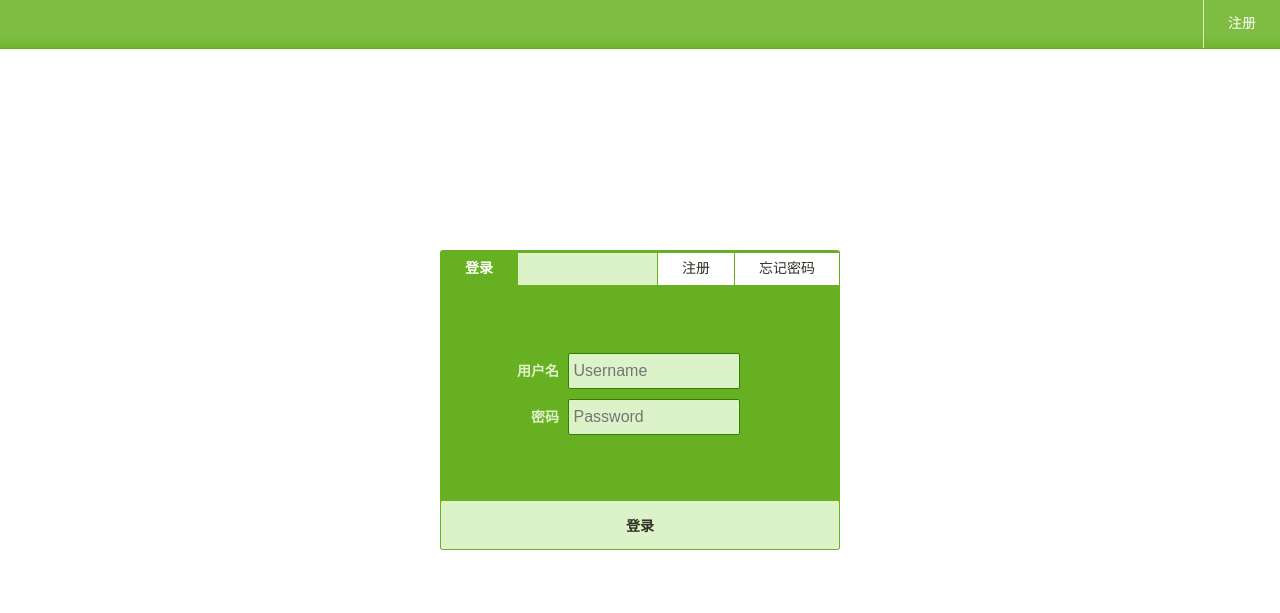
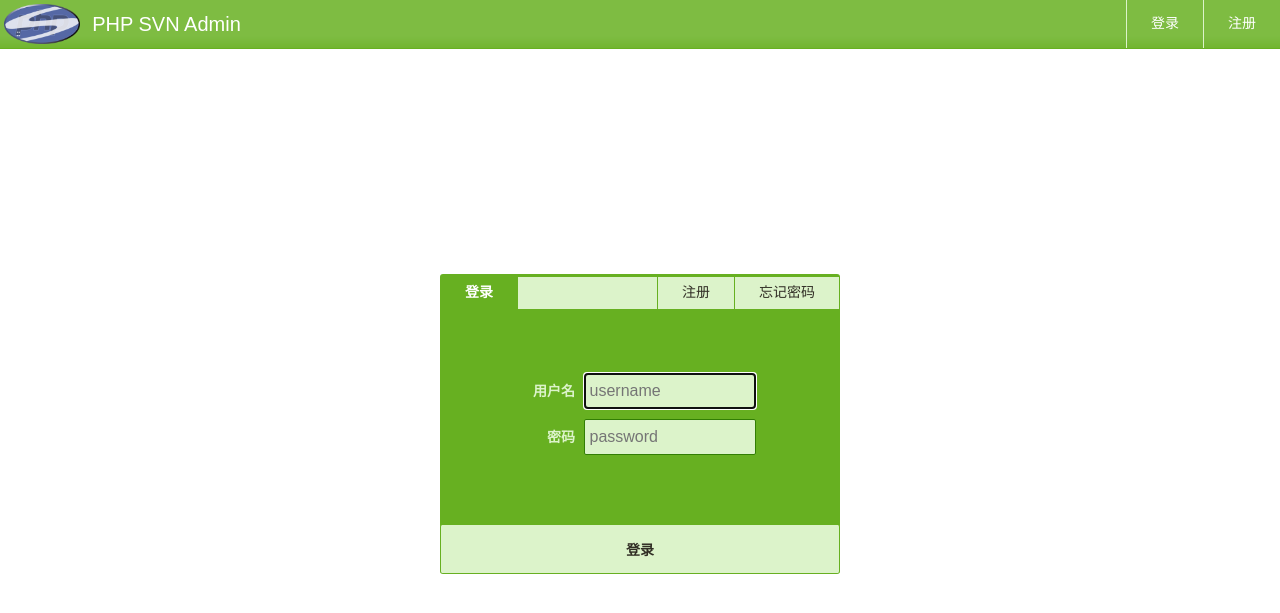
Before and after one commit to jamesfancy/phpsvnadmin, a PHP site: page / in a window 1280 px wide. Shown: the top 613 px of the page. Run offline with PHP 8.4, Linux system fonts and the light colour scheme; style sheets or scripts are compiled from the project's sources; some libraries are stand-ins or nearby versions.

Commit message:
add logo and finish ui of index page.

```diff
--- a/inc/conf.inc.php
+++ b/inc/conf.inc.php
@@ -34,3 +34,14 @@ class SvnAdminConfig {
 
 $config = new SvnAdminConfig();
 $config->import('options');
+
+if (isset($config->options['appRoot'])) {
+    $appRoot = $config->options['appRoot'];
+    if (!$appRoot) {
+        $appRoot = '/';
+    } else if (!preg_match('/\\/$/', $appRoot)) {
+        $appRoot = $appRoot . '/';
+    }
+} else {
+    $appRoot = '/';
+}
--- a/inc/endbody.inc.php
+++ b/inc/endbody.inc.php
@@ -2,6 +2,5 @@
     require_once dirname(__FILE__) . '/conf.inc.php';
     $root = $config->options['appRoot'];
     echo "<script type=\"text/javascript\" src=\"${root}js/jquery-1.10.1.min.js\"></script>";
-    echo "<script type=\"text/javascript\" src=\"${root}js/jquery-ui-1.10.3.custom.min.js\"></script>";
     echo "<script type=\"text/javascript\" src=\"${root}js/app.js\"></script>";
     echo "<script type=\"text/javascript\" src=\"${root}js/app/index.js\"></script>";
--- a/inc/header.inc.php
+++ b/inc/header.inc.php
@@ -7,12 +7,19 @@ if (isset($_SESSION['user'])) {
     $self = null;
 }
 
-if ($self == null) {
+global $appRoot;
+
+$logo = "${appRoot}style/img/logo.png";
+$index = "${appRoot}index.php";
 ?>
-    <div id="pageHeader" class="header">
-        <a class="button" id="hRegisterButton" href="javascript:void(0)">注册</a>
-        <a class="button" id="hSignInButton" href="javascript:void(0)">登录</a>
-    </div>
+
+<div id = "pageHeader" class = "header">
+    <img class="logo" src="<?php echo $logo ?>" />
+    <span class="title">PHP SVN Admin</span>
+    <?php if ($self == null) { ?>
+
+    <a class="button" id="hRegisterButton" href="<?php echo $index ?>?reg">注册</a>
+        <a class="button" id="hSignInButton" href="<?php echo $index ?>">登录</a>
         <?php
     } else {
         $userinfo = $self->username;
@@ -23,10 +30,11 @@ if ($self == null) {
             $userinfo .= "[$realname]";
         }
         ?>
-    <div class="header">
+
         <span><?php echo $userinfo ?></span>
         <a class="button" id="hSignOutButton" href="javascript:void(0)">注销</a>
-    </div>
         <?php
     }
     ?>
+
+</div>
--- a/index.php
+++ b/index.php
@@ -11,23 +11,48 @@ $self = currentUser();
     <body>
         <?php pageHeader(false); ?>
         <div class="index_main_panel" id="mainPanel">
-            <div class="tab_panel">
-                <a class="button rfloat" href="javascript:void(0)">忘记密码</a>
-                <a class="button rfloat" href="javascript:void(0)">注册</a>
-                <a class="button lfloat" href="javascript:void(0)">登录</a>
+            <div class="tab_panel" id="tabPanel">
+                <a id="loginTab" class="button lfloat active" href="javascript:void(0)">登录</a>
+                <a id="forgotTab" class="button rfloat" href="javascript:void(0)">忘记密码</a>
+                <a id="registerTab" class="button rfloat" href="javascript:void(0)">注册</a>
             </div>
-            <div class="login_panel" id="loginPanel">
-                <div class="top_spliter"></div>
+            <div class="index_panel" id="loginPanel">
                 <div>
                     <label>用户名</label>
-                    <input type="text" id="username" />
+                    <input type="text" id="loginUser" />
                 </div>
                 <div>
                     <label>密码</label>
-                    <input type="password" id="password" />
+                    <input type="password" id="loginPass" />
                 </div>
                 <div>
                     <input type="button" id="loginButton" value="登录" />
+                </div>
+            </div>
+            <div class="index_panel" id="registerPanel">
+                <div>
+                    <label>用户名</label>
+                    <input type="text" id="regUser" />
+                </div>
+                <div>
+                    <label>注册邮箱</label>
+                    <input type="text" id="regEmail" />
+                </div>
+                <div>
+                    <label>设置密码</label>
+                    <input type="password" id="regPass" />
+                </div>
+                <div>
+                    <input type="button" id="registerButton" value="注册" />
+                </div>
+            </div>
+            <div class="index_panel" id="forgotPanel">
+                <div>
+                    <label>用户名或邮箱</label>
+                    <input type="text" id="forgotUser" />
+                </div>
+                <div>
+                    <input type="button" id="getPasswordButton" value="找回密码" />
                 </div>
             </div>
         </div>
--- a/js/app.js
+++ b/js/app.js
@@ -237,11 +237,6 @@ jQuery(function() {
         }
     })(jQuery);
 
-    // 初始化Header
-    (function($) {
-        var pageHeader = $("#pageHeader");
-    })(jQuery);
-
     // 注销按钮
     $("#signOutButton").on("click", function() {
         if (!confirm("是否真要注销")) {
--- a/style/def.less
+++ b/style/def.less
@@ -11,6 +11,7 @@
 }
 body {
     margin: 0;
+    color: @text;
 }
 span {
     display: inline-block;
@@ -45,17 +46,32 @@ a.button {
     float: right;
 }
 
-////////////////////////////////////////////////////////////////
-// Header Part
+///Header Area /////////////////////////////////////////////////
 div.header {
     margin-bottom: 12px;
-    text-align: right;
     height: 48px;
     line-height: 48px;
     color: white;
     background: @darkBg url(img/header_bg.png) repeat-x;
     border-bottom: 1px solid #67B021;
     overflow: hidden;
+
+    img.logo {
+        height: 40px;
+        border: 0;
+        margin-left: 4px;
+        margin-right: 12px;
+        margin-top: 4px;
+        .lfloat;
+    }
+
+    span.title {
+        font-size: 20px;
+        font-family: Arial,Verdanda;
+        height: 48px;
+        line-height: 48px;
+        .lfloat;
+    }
 
     a {
         display: inline-block;
@@ -84,7 +100,7 @@ div.header {
     padding: 10px;
 }
 
-////////////////////////////////////////////////////////////////
+/// Index page /////////////////////////////////////////////////
 .index_main_panel {
     background: @darkBg;
     position: absolute;
@@ -93,7 +109,7 @@ div.header {
     left: 50%;
     top: 50%;
     margin-left: -200px;
-    margin-top: -150px;
+    margin-top: -126px;
     border-radius: 3px;
 
     .tab_panel {
@@ -109,28 +125,28 @@ div.header {
             padding-right: 24px;
             border-left: 1px solid @darkBg;
             border-right: 1px solid @darkBg;
+            color: @text;
+            background-color: @lightBg;
+
+            &.active {
+                color: white;
+                font-weight: bold;
+                background-color: @darkBg;
+            }
 
             &.lfloat {
                 margin-left: -1px;
-                background-color: @darkBg;
-                color: white;
-                font-weight: bold;
             }
 
             &.rfloat {
                 margin-right: -1px;
-                background-color: white;
-                color: @text;
             }
         }
     }
 
-    .top_spliter {
-        height: 48px;
-    }
+    .index_panel {
+        display: none;
 
-
-    .login_panel {
         div {
             margin-top: 10px;
         }
@@ -138,24 +154,24 @@ div.header {
         label {
             display: inline-block;
             text-align: right;
-            width: 50px;
+            width: 90px;
             height: 32px;
             line-height: 32px;
             padding-left: 5px;
             padding-right: 5px;
-            margin-left: 64px;
+            margin-left: 40px;
             color: @lightBg;
             font-weight: bold;
-    }
+        }
 
-        #username, #password {
+        input[type=text], input[type=password] {
             font-size: 16px;
             width: 160px;
             height: 32px;
             line-height: 32px;
-    }
+        }
 
-        #loginButton {
+        input[type=button] {
             position: absolute;
             width: 100%;
             height: 48px;
@@ -168,10 +184,22 @@ div.header {
             margin: 1px 0;
             color: @text;
             font-weight: bold;
-    }
+        }
 
-        #loginButton:hover {
+        input[type=button]:hover {
             background: white;
         }
     }
+
+    #loginPanel {
+        margin-top: 64px;
+    }
+
+    #registerPanel {
+        margin-top: 42px;
+    }
+
+    #forgotPanel {
+        margin-top: 86px;
+    }
 }
```
Also changed, not shown: forgot.php (deleted, +0 -29 lines), js/app/index.js (+57 -5 lines), reg.php (deleted, +0 -33 lines), style/img/logo.png (added). Lines whose indentation alone changed are shown as unchanged.
